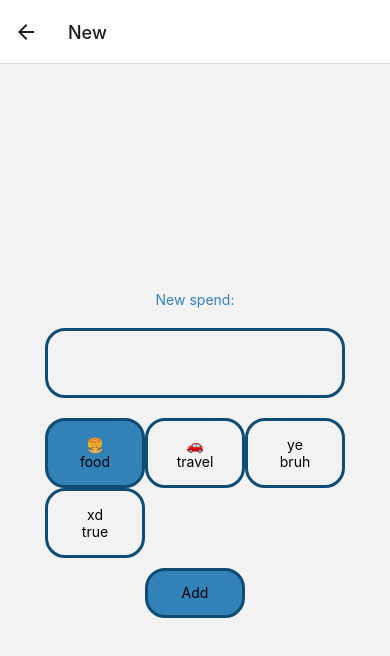
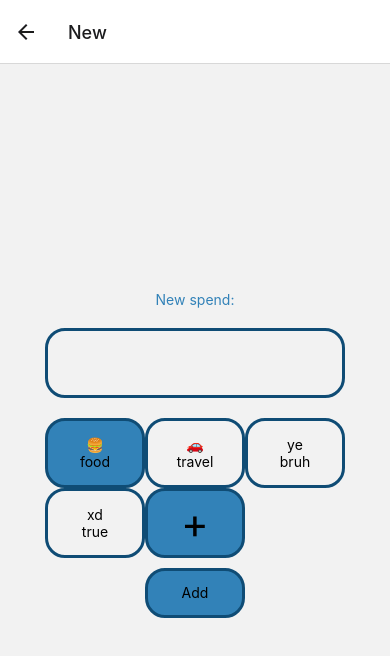
Before and after one commit to oblionC/SpendCheck, a React Native app: screen / in a window 390 px wide. Both pictures are taken after a click on the button "NEW SPEND". Shown: the top 656 px of the page. Built offline with nearby package versions, Linux system fonts and the light colour scheme.

Commit message:
Add a (non functioning) new component button

```diff
--- a/src/components/CategoryButton/index.js
+++ b/src/components/CategoryButton/index.js
@@ -4,17 +4,41 @@ import { appBorderStyle } from "../../styles/appBorderStyle";
 import { categories } from "../../constants/categories";
 import { COLORS } from "../../constants/colors";
 
+const handlePress = (isNewButton, category, setCurrentCategory) => {
+    if(isNewButton) {
+        console.log("new button");
+    }
+    else {
+        setCurrentCategory(category)
+    }
+}
 
-export default function CategoryButton({ category, setCurrentCategory, currentCategory }) {
+function CategoryDetails({ category, setCurrentCategory }) {
+    return (
+        <View style={[styles.centerAlign]}>
+            <Text>{categories[category]}</Text>
+            <Text>{category}</Text>
+        </View>
+    )
+}
+
+function CategoryNew() {
+    return (
+            <Text style={[{
+                fontSize: 42
+            }, styles.centerAlign]}> + </Text>
+    )
+}
+
+export default function CategoryButton({ category, setCurrentCategory, currentCategory, isNewButton }) {
     const buttonStyle = [styles.categoryButton, appBorderStyle.borderStyle]
     if(category === currentCategory) {
         buttonStyle.push(styles.pushedButton)
     }
 
     return (
-        <Pressable style={buttonStyle} onPress={() => setCurrentCategory(category)}>
-            <Text>{categories[category]}</Text>
-            <Text>{category}</Text>
+        <Pressable style={buttonStyle} onPress={() => handlePress(isNewButton=isNewButton, category=category, setCurrentCategory=setCurrentCategory)}>
+            {isNewButton ? <CategoryNew /> : <CategoryDetails category={category} setCurrentCategory={setCurrentCategory}/>}
         </Pressable>
     )
 }
@@ -29,5 +53,9 @@ const styles = StyleSheet.create({
     },
     pushedButton: {
         backgroundColor: COLORS.tertiary
+    },
+    centerAlign: {
+        justifyContent: "center",
+        alignItems: "center"
     }
 })
--- a/src/components/CategorySelect/index.js
+++ b/src/components/CategorySelect/index.js
@@ -6,11 +6,11 @@ import { useEffect } from "react"
 
 
 
-export default function CategorySelect({ currentCategory, setCurrentCategory }) {
+export default function CategorySelect({ currentCategory, setCurrentCategory, navigation }) {
     const categoryList = [];
     let key = 0;
     Object.entries(categories).forEach(category => {
-        categoryList.push(<CategoryButton key={key} category={category[0]} currentCategory={currentCategory} setCurrentCategory={setCurrentCategory} />)
+        categoryList.push(<CategoryButton key={key} category={category[0]} currentCategory={currentCategory} setCurrentCategory={setCurrentCategory} isNewButton={false} />)
         key++;
     })
 
@@ -18,6 +18,7 @@ export default function CategorySelect({ currentCategory, setCurrentCategory })
         <View style={ styles.categorySection }>
             <View style={ styles.categoryButtons }>
                 {categoryList}
+                <CategoryButton isNewButton={true} navigation={navigation} />
             </View>
         </View>
     )
@@ -30,6 +31,7 @@ const styles = StyleSheet.create({
         width: 300,
         overflow: "auto",
         marginBottom: 10,
+        userSelect: "none",
     },
     categoryButtons: {
         overflow: "auto",
--- a/src/components/NewScreen/index.js
+++ b/src/components/NewScreen/index.js
@@ -23,7 +23,6 @@ export default function NewScreen({navigation, setAmount, setSpendList}) {
       setError(true);
       return;
     }
-    console.log('working')
     setAmount(amount + inputValue);
     setSpendList(spendList.concat([{
       amount: inputValue,
@@ -54,7 +53,7 @@ export default function NewScreen({navigation, setAmount, setSpendList}) {
                 }} />
             </View>
           </View>
-          <CategorySelect currentCategory={currentCategory} setCurrentCategory={setCurrentCategory} />
+          <CategorySelect currentCategory={currentCategory} setCurrentCategory={setCurrentCategory} navigation={navigation} />
           <Pressable style={[ appBorderStyle.borderStyle, styles.addButton ]} onPress={() => {checkInput()}}>
             <Text>Add</Text>
           </Pressable>
```
